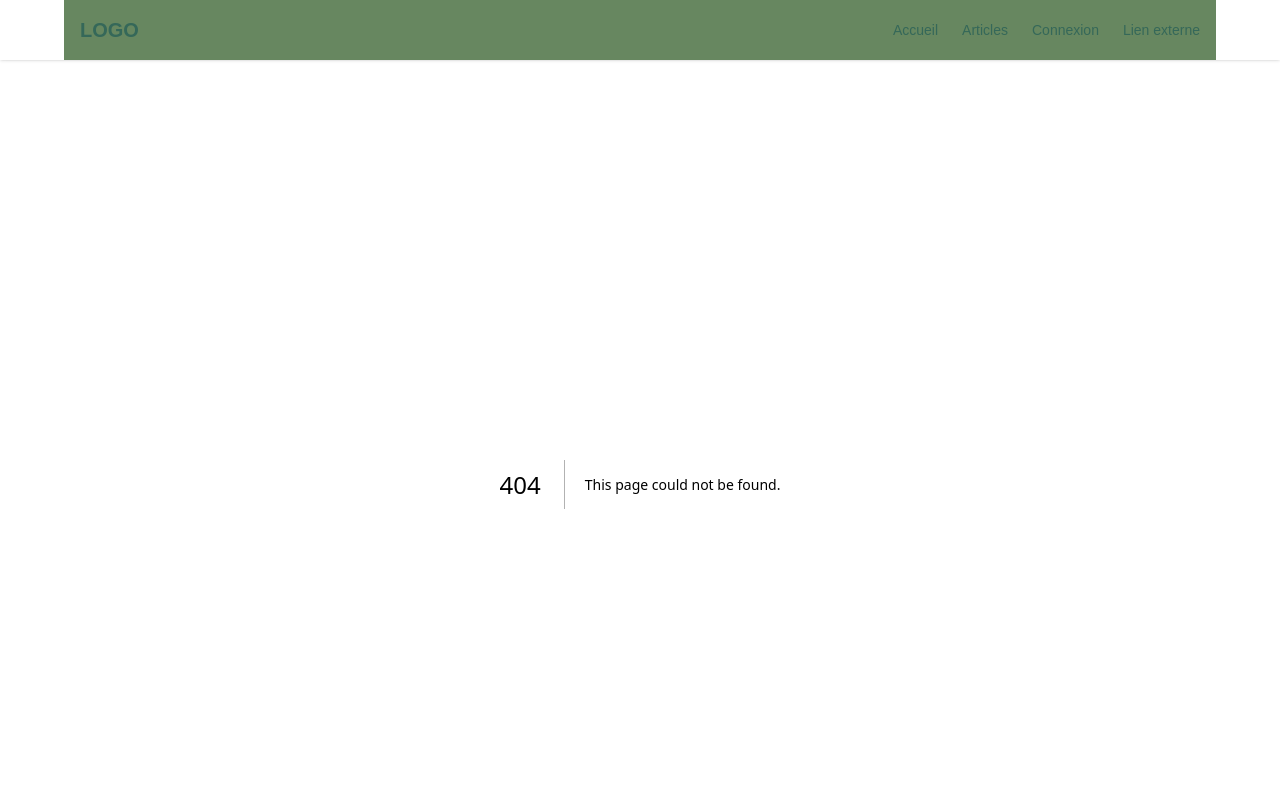
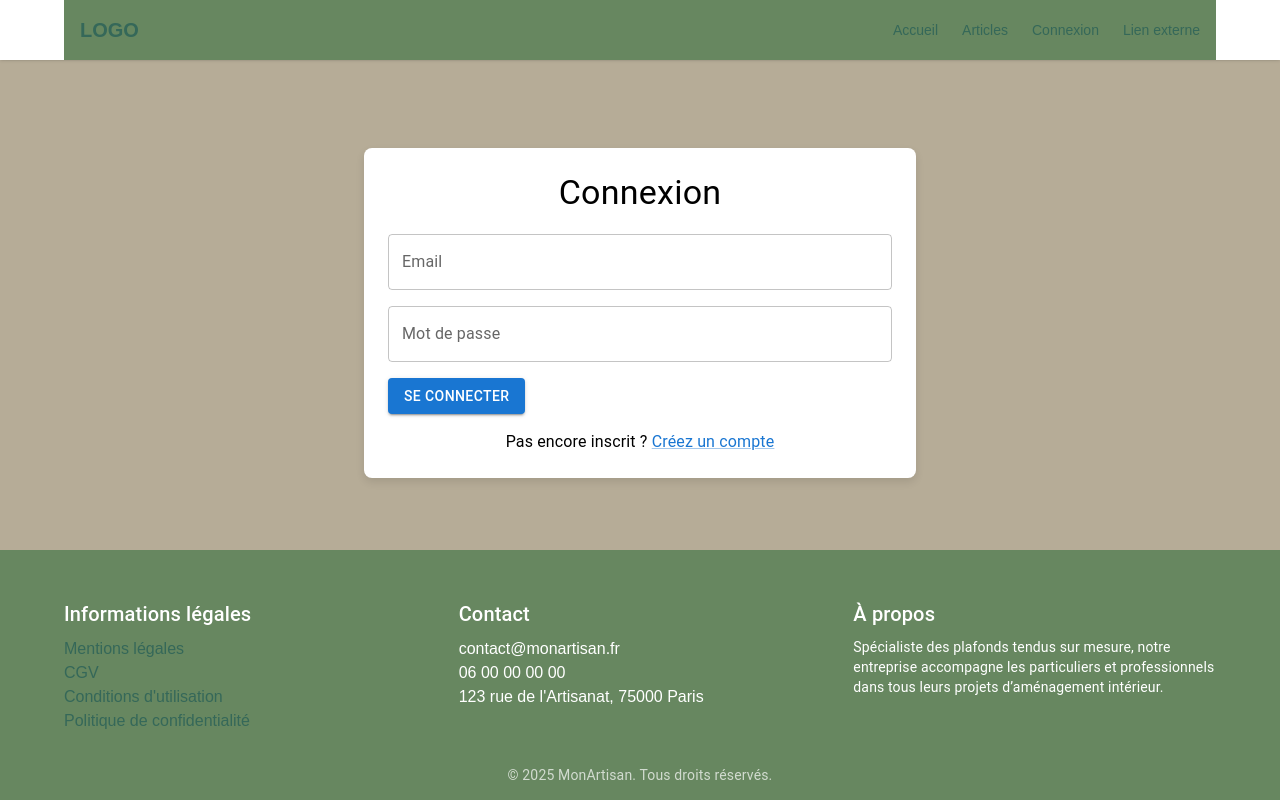
Before and after one commit to nicov51/blog-generic, a Next.js app: page /login in a window 1280 px wide. Before the commit this address had no page. Shown: the top 800 px of the page. Built offline with nearby package versions, Linux system fonts and the light colour scheme.

Commit message:
add login,auth and register components + pages login and register

```diff
--- a/package.json
+++ b/package.json
@@ -11,6 +11,7 @@
   "dependencies": {
     "@emotion/react": "^11.14.0",
     "@emotion/styled": "^11.14.0",
+    "@mui/icons-material": "^7.0.2",
     "@mui/material": "^7.0.2",
     "next": "15.3.1",
     "react": "^19.0.0",
--- /dev/null
+++ b/src/app/login/page.tsx
@@ -0,0 +1,38 @@
+'use client';
+
+import React from 'react';
+import { Container, Typography, Box, Link } from '@mui/material';
+import LoginForm from '@/components/LoginForm';
+import NextLink from 'next/link';
+
+export default function LoginPage() {
+  return (
+    <Container maxWidth="sm">
+      <Box
+        sx={{
+          display: 'flex',
+          flexDirection: 'column',
+          alignItems: 'center',
+          mt: 8,
+          p: 3,
+          borderRadius: '8px',
+          boxShadow: '0 4px 8px rgba(0, 0, 0, 0.1)',
+          backgroundColor: 'white',
+        }}
+      >
+        <Typography variant="h4" component="h1" gutterBottom>
+          Connexion
+        </Typography>
+        <LoginForm />
+        <Box mt={2}>
+          <Typography variant="body1">
+            Pas encore inscrit ?{' '}
+            <NextLink href="/register" passHref>
+              <Link>Créez un compte</Link>
+            </NextLink>
+          </Typography>
+        </Box>
+      </Box>
+    </Container>
+  );
+}
--- /dev/null
+++ b/src/app/register/page.tsx
@@ -0,0 +1,29 @@
+'use client';
+
+import React from 'react';
+import { Container, Typography, Box } from '@mui/material';
+import RegisterForm from '@/components/RegisterForm';
+
+export default function RegisterPage() {
+  return (
+    <Container maxWidth="sm">
+      <Box
+        sx={{
+          display: 'flex',
+          flexDirection: 'column',
+          alignItems: 'center',
+          mt: 8,
+          p: 3,
+          borderRadius: '8px',
+          boxShadow: '0 4px 8px rgba(0, 0, 0, 0.1)',
+          backgroundColor: 'white',
+        }}
+      >
+        <Typography variant="h4" component="h1" gutterBottom>
+          Inscription
+        </Typography>
+        <RegisterForm />
+      </Box>
+    </Container>
+  );
+}
--- /dev/null
+++ b/src/components/AuthButton.tsx
@@ -0,0 +1,24 @@
+/* Composant pour afficher des boutons personnaliés
+en fonction des fournisseurs tiers
+comme google, Linkedin ou facebook */
+
+import React from 'react';
+import { Button } from '@mui/material';
+
+type AuthButtonProps = {
+  provider: string;
+  label: string;
+};
+
+export default function AuthButton({ provider, label }: AuthButtonProps) {
+  const handleAuth = () => {
+    // Logique pour gérer l'authentification avec le fournisseur
+    console.log(`Connecting with ${provider}`);
+  };
+
+  return (
+    <Button variant="outlined" onClick={handleAuth}>
+      {label}
+    </Button>
+  );
+}
--- /dev/null
+++ b/src/components/LoginForm.tsx
@@ -0,0 +1,38 @@
+import React, { useState } from 'react';
+import { TextField, Button, Box } from '@mui/material';
+
+export default function LoginForm() {
+  const [email, setEmail] = useState('');
+  const [password, setPassword] = useState('');
+
+  const handleSubmit = (event: React.FormEvent) => {
+    event.preventDefault();
+    // Logique de soumission du formulaire
+    console.log('Email:', email, 'Password:', password);
+  };
+
+  return (
+    <Box component="form" onSubmit={handleSubmit} sx={{ width: '100%', mt: 1 }}>
+      <TextField
+        fullWidth
+        label="Email"
+        variant="outlined"
+        value={email}
+        onChange={(e) => setEmail(e.target.value)}
+        sx={{ mb: 2 }}
+      />
+      <TextField
+        fullWidth
+        label="Mot de passe"
+        type="password"
+        variant="outlined"
+        value={password}
+        onChange={(e) => setPassword(e.target.value)}
+        sx={{ mb: 2 }}
+      />
+      <Button type="submit" variant="contained" color="primary">
+        Se connecter
+      </Button>
+    </Box>
+  );
+}
--- /dev/null
+++ b/src/components/RegisterForm.tsx
@@ -0,0 +1,68 @@
+import React, { useState } from 'react';
+import { TextField, Button, Box, Typography } from '@mui/material';
+import GoogleIcon from '@mui/icons-material/Google';
+import FacebookIcon from '@mui/icons-material/Facebook';
+import LinkedInIcon from '@mui/icons-material/LinkedIn';
+// import { signIn } from 'next-auth/react'; // Importer lorsque next-auth est installé
+
+export default function RegisterForm() {
+  const [email, setEmail] = useState('');
+  const [password, setPassword] = useState('');
+
+  const handleEmailSignUp = (event: React.FormEvent) => {
+    event.preventDefault();
+    // Logique pour créer un compte avec email et mot de passe
+    console.log('Email:', email, 'Password:', password);
+  };
+
+  const handleProviderSignIn = (provider: string) => {
+    // Décommentez cette ligne lorsque next-auth est configuré
+    // signIn(provider);
+    console.log(`Signing in with ${provider}`);
+  };
+
+  return (
+    <Box component="form" onSubmit={handleEmailSignUp} sx={{ width: '100%', mt: 1 }}>
+      <Typography variant="body1" gutterBottom>
+        Créez votre compte avec un email valide et choisissez un mot de passe
+      </Typography>
+      <TextField
+        fullWidth
+        label="Email"
+        variant="outlined"
+        value={email}
+        onChange={(e) => setEmail(e.target.value)}
+        sx={{ mb: 2 }}
+      />
+      <TextField
+        fullWidth
+        label="Mot de passe"
+        type="password"
+        variant="outlined"
+        value={password}
+        onChange={(e) => setPassword(e.target.value)}
+        sx={{ mb: 2 }}
+      />
+      <Button type="submit" variant="contained" color="primary">
+        Créer un compte
+      </Button>
+      <Typography variant="body1" mt={2} gutterBottom>
+        ou connectez-vous avec un compte existant en choisissant l'icône correspondante
+      </Typography>
+      <Box mt={2} display="flex" gap={2} justifyContent="center">
+        <GoogleIcon
+          style={{ fontSize: 40, cursor: 'pointer' }}
+          onClick={() => handleProviderSignIn('google')}
+        />
+        <FacebookIcon
+          style={{ fontSize: 40, cursor: 'pointer' }}
+          onClick={() => handleProviderSignIn('facebook')}
+        />
+        <LinkedInIcon
+          style={{ fontSize: 40, cursor: 'pointer' }}
+          onClick={() => handleProviderSignIn('linkedin')}
+        />
+      </Box>
+    </Box>
+  );
+}
```
Also changed, not shown: 1 other file (tests, documents, lock files or other folders).
